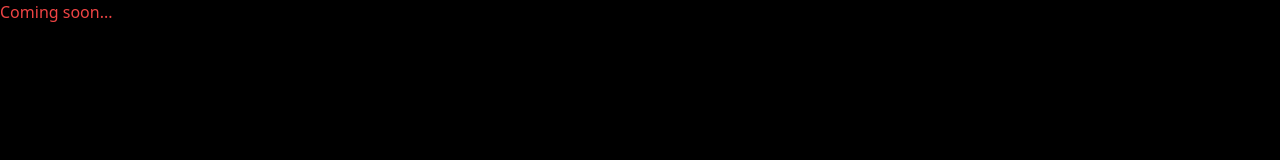
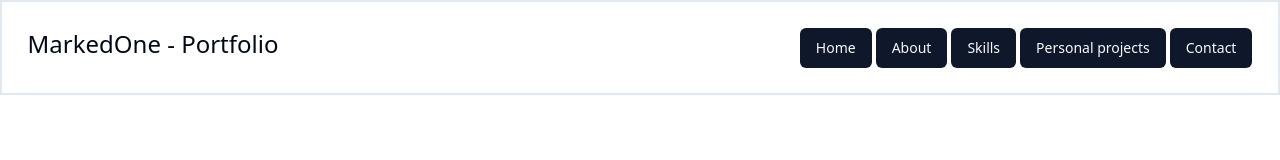
Before and after one commit to MarkedOne21/MarkedOne21.github.io, an Astro site: page / in a window 1280 px wide. Built offline with nearby package versions, Linux system fonts and the light colour scheme; Astro itself is replaced by a stand-in of ours.

Commit message:
:sparkles: wip: header

```diff
--- a/package.json
+++ b/package.json
@@ -13,6 +13,8 @@
     "@astrojs/check": "^0.9.2",
     "@astrojs/react": "^3.6.2",
     "@astrojs/tailwind": "^5.1.0",
+    "@radix-ui/react-navigation-menu": "^1.2.0",
+    "@radix-ui/react-slot": "^1.1.0",
     "@types/react": "^18.3.3",
     "@types/react-dom": "^18.3.0",
     "astro": "^4.14.2",
--- /dev/null
+++ b/src/components/header.tsx
@@ -0,0 +1,47 @@
+import { Button, buttonVariants } from "./ui/button";
+import { NavigationMenu, NavigationMenuItem, NavigationMenuList } from "./ui/navigation-menu";
+
+type NavigationMenuItemType = {
+    label: string;
+};
+
+const navigationMenuItems: Array<NavigationMenuItemType> = [
+    {
+        label: 'Home',
+    },
+    {
+        label: 'About'
+    },
+    {
+        label: 'Skills'
+    },
+    {
+        label: 'Personal projects'
+    },
+    {
+        label: 'Contact'
+    }
+];
+
+export default (): React.ReactElement => {
+    return (
+        <header className="sticky p-[2%] border-2">
+            <div className="grid grid-cols-2">
+                <div className="justify-self-start">
+                    <h1 className="text-2xl">MarkedOne - Portfolio</h1>
+                </div>
+                <div className="justify-self-end">
+                    <NavigationMenu >
+                        <NavigationMenuList>
+                            {navigationMenuItems.map((item) => (
+                                <NavigationMenuItem key={crypto.randomUUID()}>
+                                    <Button className={buttonVariants({ variant: 'ghost' })}>{item.label}</Button>
+                                </NavigationMenuItem>
+                            ))}
+                        </NavigationMenuList>
+                    </NavigationMenu>
+                </div>
+            </div>
+        </header>
+    );
+}
--- /dev/null
+++ b/src/components/ui/button.tsx
@@ -0,0 +1,56 @@
+import * as React from "react"
+import { Slot } from "@radix-ui/react-slot"
+import { cva, type VariantProps } from "class-variance-authority"
+
+import { cn } from "@/lib/utils"
+
+const buttonVariants = cva(
+  "inline-flex items-center justify-center whitespace-nowrap rounded-md text-sm font-medium ring-offset-background transition-colors focus-visible:outline-none focus-visible:ring-2 focus-visible:ring-ring focus-visible:ring-offset-2 disabled:pointer-events-none disabled:opacity-50",
+  {
+    variants: {
+      variant: {
+        default: "bg-primary text-primary-foreground hover:bg-primary/90",
+        destructive:
+          "bg-destructive text-destructive-foreground hover:bg-destructive/90",
+        outline:
+          "border border-input bg-background hover:bg-accent hover:text-accent-foreground",
+        secondary:
+          "bg-secondary text-secondary-foreground hover:bg-secondary/80",
+        ghost: "hover:bg-accent hover:text-accent-foreground",
+        link: "text-primary underline-offset-4 hover:underline",
+      },
+      size: {
+        default: "h-10 px-4 py-2",
+        sm: "h-9 rounded-md px-3",
+        lg: "h-11 rounded-md px-8",
+        icon: "h-10 w-10",
+      },
+    },
+    defaultVariants: {
+      variant: "default",
+      size: "default",
+    },
+  }
+)
+
+export interface ButtonProps
+  extends React.ButtonHTMLAttributes<HTMLButtonElement>,
+    VariantProps<typeof buttonVariants> {
+  asChild?: boolean
+}
+
+const Button = React.forwardRef<HTMLButtonElement, ButtonProps>(
+  ({ className, variant, size, asChild = false, ...props }, ref) => {
+    const Comp = asChild ? Slot : "button"
+    return (
+      <Comp
+        className={cn(buttonVariants({ variant, size, className }))}
+        ref={ref}
+        {...props}
+      />
+    )
+  }
+)
+Button.displayName = "Button"
+
+export { Button, buttonVariants }
--- /dev/null
+++ b/src/components/ui/navigation-menu.tsx
@@ -0,0 +1,128 @@
+import * as React from "react"
+import * as NavigationMenuPrimitive from "@radix-ui/react-navigation-menu"
+import { cva } from "class-variance-authority"
+import { ChevronDown } from "lucide-react"
+
+import { cn } from "@/lib/utils"
+
+const NavigationMenu = React.forwardRef<
+  React.ElementRef<typeof NavigationMenuPrimitive.Root>,
+  React.ComponentPropsWithoutRef<typeof NavigationMenuPrimitive.Root>
+>(({ className, children, ...props }, ref) => (
+  <NavigationMenuPrimitive.Root
+    ref={ref}
+    className={cn(
+      "relative z-10 flex max-w-max flex-1 items-center justify-center",
+      className
+    )}
+    {...props}
+  >
+    {children}
+    <NavigationMenuViewport />
+  </NavigationMenuPrimitive.Root>
+))
+NavigationMenu.displayName = NavigationMenuPrimitive.Root.displayName
+
+const NavigationMenuList = React.forwardRef<
+  React.ElementRef<typeof NavigationMenuPrimitive.List>,
+  React.ComponentPropsWithoutRef<typeof NavigationMenuPrimitive.List>
+>(({ className, ...props }, ref) => (
+  <NavigationMenuPrimitive.List
+    ref={ref}
+    className={cn(
+      "group flex flex-1 list-none items-center justify-center space-x-1",
+      className
+    )}
+    {...props}
+  />
+))
+NavigationMenuList.displayName = NavigationMenuPrimitive.List.displayName
+
+const NavigationMenuItem = NavigationMenuPrimitive.Item
+
+const navigationMenuTriggerStyle = cva(
+  "group inline-flex h-10 w-max items-center justify-center rounded-md bg-background px-4 py-2 text-sm font-medium transition-colors hover:bg-accent hover:text-accent-foreground focus:bg-accent focus:text-accent-foreground focus:outline-none disabled:pointer-events-none disabled:opacity-50 data-[active]:bg-accent/50 data-[state=open]:bg-accent/50"
+)
+
+const NavigationMenuTrigger = React.forwardRef<
+  React.ElementRef<typeof NavigationMenuPrimitive.Trigger>,
+  React.ComponentPropsWithoutRef<typeof NavigationMenuPrimitive.Trigger>
+>(({ className, children, ...props }, ref) => (
+  <NavigationMenuPrimitive.Trigger
+    ref={ref}
+    className={cn(navigationMenuTriggerStyle(), "group", className)}
+    {...props}
+  >
+    {children}{" "}
+    <ChevronDown
+      className="relative top-[1px] ml-1 h-3 w-3 transition duration-200 group-data-[state=open]:rotate-180"
+      aria-hidden="true"
+    />
+  </NavigationMenuPrimitive.Trigger>
+))
+NavigationMenuTrigger.displayName = NavigationMenuPrimitive.Trigger.displayName
+
+const NavigationMenuContent = React.forwardRef<
+  React.ElementRef<typeof NavigationMenuPrimitive.Content>,
+  React.ComponentPropsWithoutRef<typeof NavigationMenuPrimitive.Content>
+>(({ className, ...props }, ref) => (
+  <NavigationMenuPrimitive.Content
+    ref={ref}
+    className={cn(
+      "left-0 top-0 w-full data-[motion^=from-]:animate-in data-[motion^=to-]:animate-out data-[motion^=from-]:fade-in data-[motion^=to-]:fade-out data-[motion=from-end]:slide-in-from-right-52 data-[motion=from-start]:slide-in-from-left-52 data-[motion=to-end]:slide-out-to-right-52 data-[motion=to-start]:slide-out-to-left-52 md:absolute md:w-auto ",
+      className
+    )}
+    {...props}
+  />
+))
+NavigationMenuContent.displayName = NavigationMenuPrimitive.Content.displayName
+
+const NavigationMenuLink = NavigationMenuPrimitive.Link
+
+const NavigationMenuViewport = React.forwardRef<
+  React.ElementRef<typeof NavigationMenuPrimitive.Viewport>,
+  React.ComponentPropsWithoutRef<typeof NavigationMenuPrimitive.Viewport>
+>(({ className, ...props }, ref) => (
+  <div className={cn("absolute left-0 top-full flex justify-center")}>
+    <NavigationMenuPrimitive.Viewport
+      className={cn(
+        "origin-top-center relative mt-1.5 h-[var(--radix-navigation-menu-viewport-height)] w-full overflow-hidden rounded-md border bg-popover text-popover-foreground shadow-lg data-[state=open]:animate-in data-[state=closed]:animate-out data-[state=closed]:zoom-out-95 data-[state=open]:zoom-in-90 md:w-[var(--radix-navigation-menu-viewport-width)]",
+        className
+      )}
+      ref={ref}
+      {...props}
+    />
+  </div>
+))
+NavigationMenuViewport.displayName =
+  NavigationMenuPrimitive.Viewport.displayName
+
+const NavigationMenuIndicator = React.forwardRef<
+  React.ElementRef<typeof NavigationMenuPrimitive.Indicator>,
+  React.ComponentPropsWithoutRef<typeof NavigationMenuPrimitive.Indicator>
+>(({ className, ...props }, ref) => (
+  <NavigationMenuPrimitive.Indicator
+    ref={ref}
+    className={cn(
+      "top-full z-[1] flex h-1.5 items-end justify-center overflow-hidden data-[state=visible]:animate-in data-[state=hidden]:animate-out data-[state=hidden]:fade-out data-[state=visible]:fade-in",
+      className
+    )}
+    {...props}
+  >
+    <div className="relative top-[60%] h-2 w-2 rotate-45 rounded-tl-sm bg-border shadow-md" />
+  </NavigationMenuPrimitive.Indicator>
+))
+NavigationMenuIndicator.displayName =
+  NavigationMenuPrimitive.Indicator.displayName
+
+export {
+  navigationMenuTriggerStyle,
+  NavigationMenu,
+  NavigationMenuList,
+  NavigationMenuItem,
+  NavigationMenuContent,
+  NavigationMenuTrigger,
+  NavigationMenuLink,
+  NavigationMenuIndicator,
+  NavigationMenuViewport,
+}
--- a/src/pages/index.astro
+++ b/src/pages/index.astro
@@ -1,5 +1,6 @@
 ---
 import "@/styles/globals.css";
+import Header from "@/components/header.tsx";
 ---
 
 <html lang="en">
@@ -10,7 +11,7 @@ import "@/styles/globals.css";
 		<meta name="generator" content={Astro.generator} />
 		<title>MarkedOne - Portfolio</title>
 	</head>
-	<body class="bg-black">
-		<p class="text-red-500">Coming soon...</p>
+	<body>
+		<Header />
 	</body>
 </html>
```
Also changed, not shown: 1 other file.
